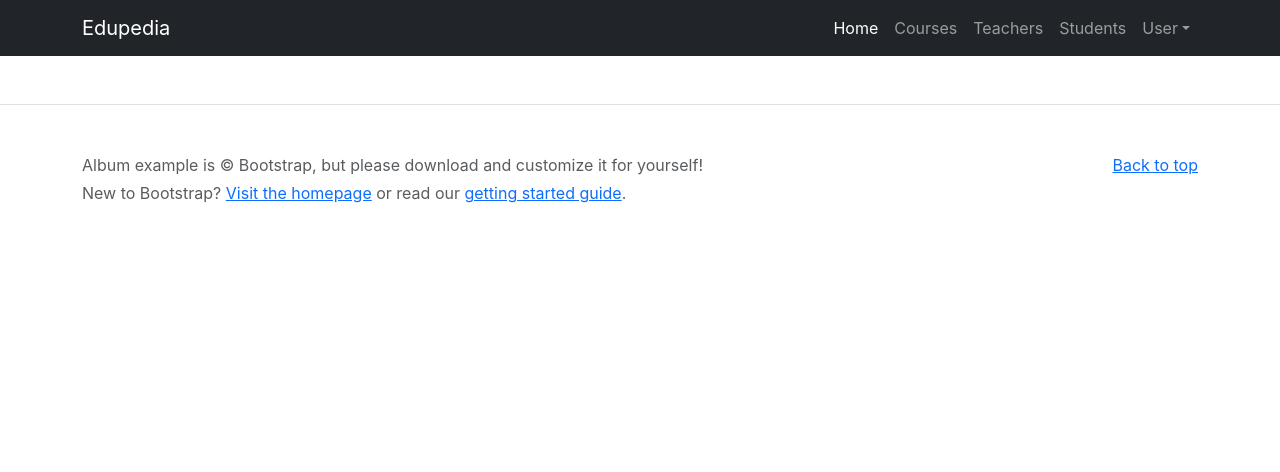
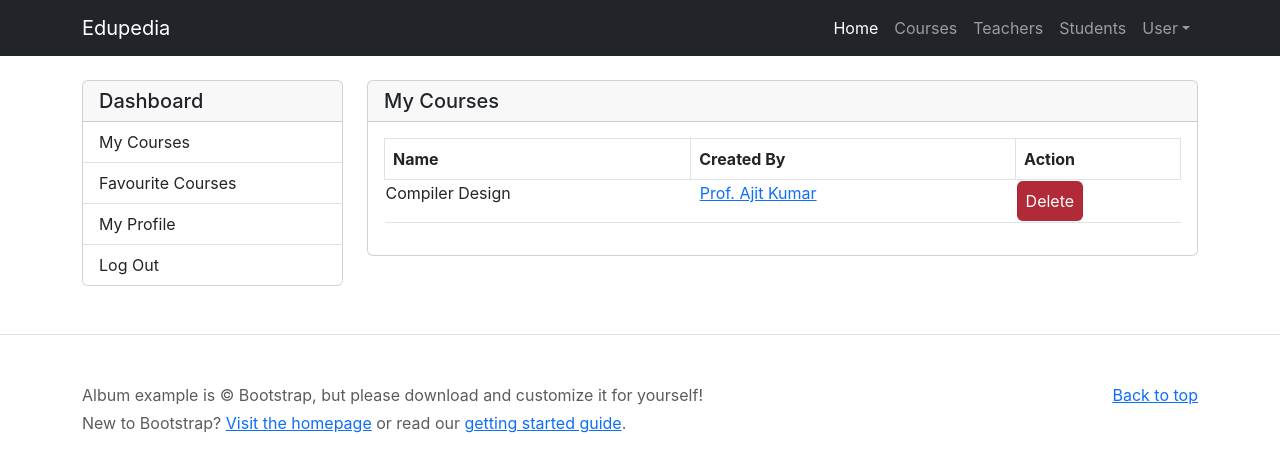
Before and after one commit to alokkumarak/project1_frontend, a React (Create React App) app: page /my-courses in a window 1280 px wide. Shown: the top 472 px of the page. Built offline with nearby package versions, Linux system fonts and the light colour scheme.

Commit message:
user dashboard

```diff
--- a/src/components/Main.js
+++ b/src/components/Main.js
@@ -4,6 +4,8 @@ import CourseDetail from "./CourseDetail";
 import Login from './User/Login';
 import Register from './User/Register';
 import Dashboard from './User/Dashboard';
+import Mycourses from './User/MyCourses';
+
 import Footer from './Footer';
 
 import { Routes as Switch,Route } from 'react-router-dom';
@@ -17,7 +19,8 @@ function Main() {
           <Route path="/detail/:course_id" element={<CourseDetail />}/>
           <Route path="/user-login" element={<Login/>}/>
           <Route path="/user-register" element={<Register/>}/>
-          <Route path="/user-Dashboard" element={<Dashboard/>}/>
+          <Route path="/user-dashboard" element={<Dashboard/>}/>
+          <Route path="/my-courses" element={<Mycourses/>}/>
         </Switch>
 
         <Footer/>
--- a/src/components/User/Dashboard.js
+++ b/src/components/User/Dashboard.js
@@ -1,45 +1,16 @@
 import { Link } from "react-router-dom";
+import Sidebar from "./Sidebar";
 
 function Dashboard(){
     return(
        <div className="container mt-4">
         <div className="row">
             <aside className="col-md-3">
-                <div className="card">
-                    <h5 className="card-header">Dashboard</h5>
-                    <div className="list-group list-group-flush">
-                        <Link to="/" className="list-group-item list-group-item-action">My Courses</Link>
-                        <Link to="/" className="list-group-item list-group-item-action">Favourite Courses</Link>
-                        <Link to="/" className="list-group-item list-group-item-action">Profile Setting</Link>
-                        <Link to="/" className="list-group-item list-group-item-action">Log Out</Link>
-                    </div>
-                </div>
-
+                <Sidebar />
             </aside>
 
             <section className="col-md-9">
-                <div className="card">
-                    <h5 className="card-header">My Courses</h5>
-                    <div className="card-body">
-                        <table className="table table-bordered">
-                            <thead>
-                                <tr>
-                                    <th>Name</th>
-                                    <th>Created By</th>
-                                    <th>Action</th>
-                                </tr>
-                            </thead>
-
-                            <tbody>
-                                <td>Compiler Design</td>
-                                <td><Link to="/">Prof. Ajit Kumar</Link></td>
-                                <td>
-                                    <button className="btn btn-primary active">Delete</button>
-                                </td>
-                            </tbody>
-                        </table>
-                    </div>
-                </div>
+                Dashboard
             </section>
 
         </div>
--- /dev/null
+++ b/src/components/User/MyCourses.js
@@ -0,0 +1,45 @@
+import { Link } from "react-router-dom";
+import Sidebar from "./Sidebar";
+
+
+function MyCourses(){
+    return(
+                <div className="container mt-4">
+                    <div className="row">
+                        <aside className="col-md-3">
+                            <Sidebar/>
+                        </aside>
+
+                        <section className="col-md-9">
+                            <div className="card">
+                                <h5 className="card-header">My Courses</h5>
+                                <div className="card-body">
+                                    <table className="table table-bordered">
+                                        <thead>
+                                            <tr>
+                                                <th>Name</th>
+                                                <th>Created By</th>
+                                                <th>Action</th>
+                                            </tr>
+                                        </thead>
+
+                                        <tbody>
+                                            <td>Compiler Design</td>
+                                            <td><Link to="/">Prof. Ajit Kumar</Link></td>
+                                            <td>
+                                                <button className="btn btn-danger active">Delete</button>
+                                            </td>
+                                        </tbody>
+                                    </table>
+                                </div>
+                            </div>
+                        </section>
+
+                    </div>
+                </div>
+
+
+    );
+}
+
+export default MyCourses;
--- /dev/null
+++ b/src/components/User/Sidebar.js
@@ -0,0 +1,16 @@
+import { Link } from "react-router-dom";
+function Sidebar(){
+    return(
+        <div className="card">
+                    <h5 className="card-header">Dashboard</h5>
+                    <div className="list-group list-group-flush">
+                        <Link to="/my-courses" className="list-group-item list-group-item-action">My Courses</Link>
+                        <Link to="/favorite-courses" className="list-group-item list-group-item-action">Favourite Courses</Link>
+                        <Link to="/my-profile" className="list-group-item list-group-item-action">My Profile</Link>
+                        <Link to="/logout" className="list-group-item list-group-item-action">Log Out</Link>
+                    </div>
+        </div>
+    );
+}
+
+export default Sidebar;
```
